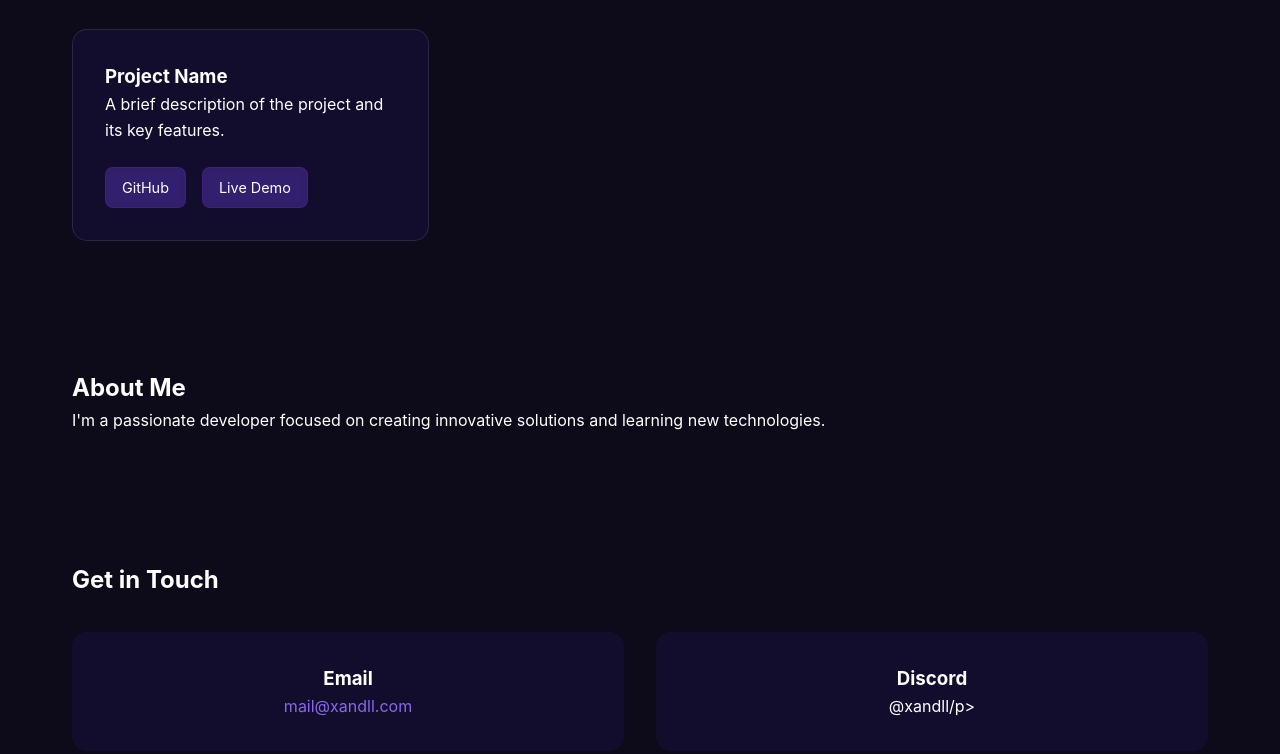
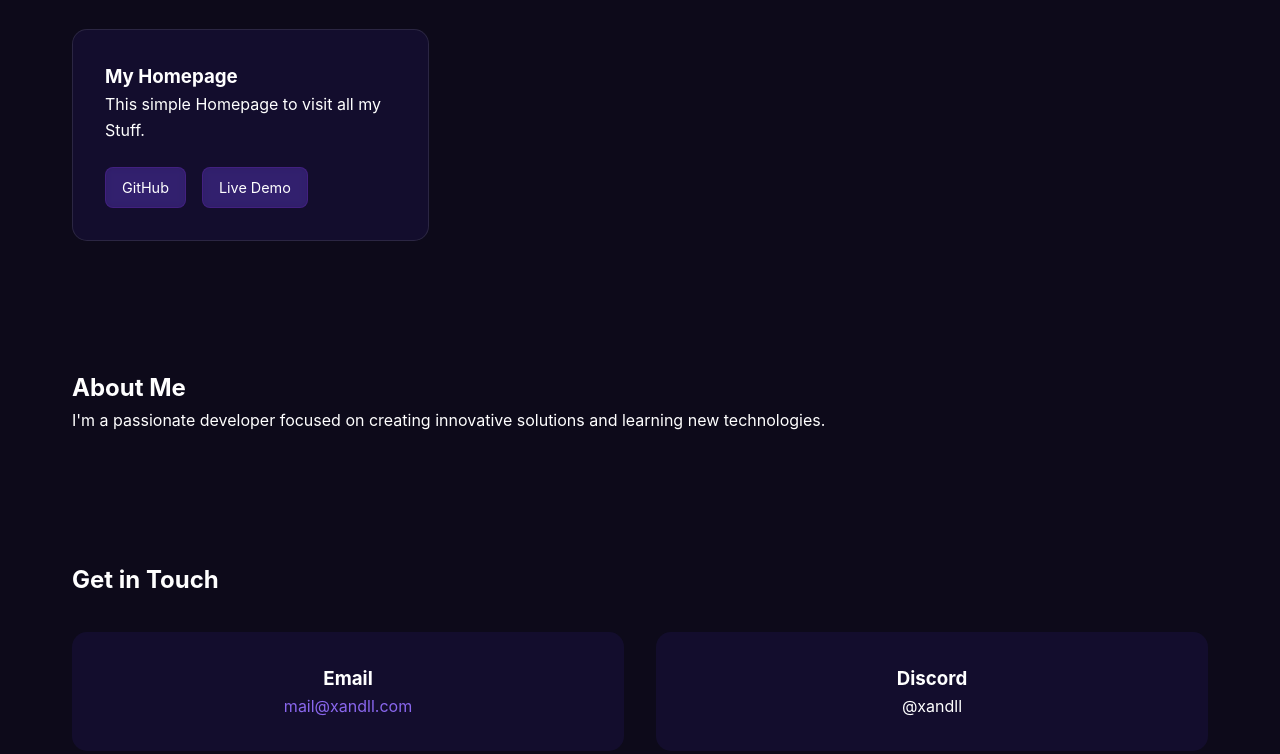
Before and after one commit to Xandll/Homepage, a plain HTML site: page index.html in a window 1280 px wide. Shown: the part 1209-1963 px from the top of the page. Drawn offline with Linux system fonts and the light colour scheme.

Commit message:
Fixed index.html

```diff
--- a/index.html
+++ b/index.html
@@ -62,11 +62,11 @@
                 </div>
             </article>
             <article class="project-card">
-                <h3>Project Name</h3>
-                <p>A brief description of the project and its key features.</p>
+                <h3>My Homepage</h3>
+                <p>This simple Homepage to visit all my Stuff.</p>
                 <div class="project-links">
                     <a href="https://github.com/Xandll/Homepage" class="project-link">GitHub</a>
-                    <a href="javascript:void(0)" onclick="alert('You are already on this page!')" class="project-link">Live Demo</a>
+                    <a href="javascript:void(0)" onclick="alert('You are already on this page xD')" class="project-link">Live Demo</a>
                 </div>
             </article>
         </div>
@@ -87,7 +87,7 @@
             </div>
             <div class="contact-item">
                 <h3>Discord</h3>
-                <p>@xandll/p>
+                <p>@xandll</p>
             </div>
         </div>
     </section>
```
